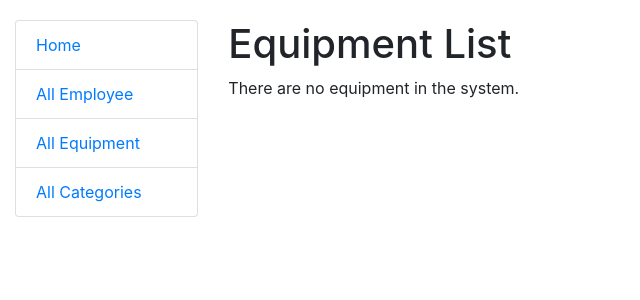
After one commit to YBlck/office-inventory-system, a Django app: page /equipment/ in a window 1280 px wide. The commit adds this page. Shown: the top 300 px of the page, without its empty margins (0-640 px from the left). Run offline with Django 5.2, Linux system fonts and the light colour scheme; data that the repository does not hold is empty.

Commit message:
feat: add new views for Equipment
- add equipment list view and template
- add equipment detail view and template
- add get_absolute_url to equipment model
- add href to sidebar

```diff
--- a/manager/models.py
+++ b/manager/models.py
@@ -26,6 +26,7 @@ class Staff(AbstractUser):
 
     def get_absolute_url(self):
         return reverse("manager:staff-detail", kwargs={"pk": self.pk})
+
 
 class Category(models.Model):
     name = models.CharField(max_length=50)
@@ -67,6 +68,9 @@ class Equipment(models.Model):
     def __str__(self):
         return f"{self.name} - {self.internal_serial_number} ({self.category})"
 
+    def get_absolute_url(self):
+        return reverse("manager:equipment-detail", kwargs={"pk": self.pk})
+
 
 class EquipmentEmployeeAssignment(models.Model):
     equipment = models.ForeignKey(Equipment, on_delete=models.CASCADE)
--- a/manager/urls.py
+++ b/manager/urls.py
@@ -1,6 +1,13 @@
 from django.urls import path
 
-from manager.views import index, StaffListView, StaffDetailView, CategoryListView
+from manager.views import (
+    index,
+    StaffListView,
+    StaffDetailView,
+    CategoryListView,
+    EquipmentListView,
+    EquipmentDetailView,
+)
 
 app_name = "manager"
 urlpatterns = [
@@ -8,4 +15,9 @@ urlpatterns = [
     path("staff/", StaffListView.as_view(), name="staff-list"),
     path("staff/<int:pk>/", StaffDetailView.as_view(), name="staff-detail"),
     path("categories/", CategoryListView.as_view(), name="category-list"),
+    path("equipment/", EquipmentListView.as_view(), name="equipment-list"),
+    path(
+        "equipment/<int:pk>/",
+        EquipmentDetailView.as_view(), name="equipment-detail"
+    ),
 ]
--- a/manager/views.py
+++ b/manager/views.py
@@ -34,3 +34,11 @@ class StaffDetailView(generic.DetailView):
 
 class CategoryListView(generic.ListView):
     model = Category
+
+
+class EquipmentListView(generic.ListView):
+    model = Equipment
+
+
+class EquipmentDetailView(generic.DetailView):
+    model = Equipment
--- a/templates/includes/sidebar.html
+++ b/templates/includes/sidebar.html
@@ -1,6 +1,6 @@
 <ul class="sidebar-nav list-group">
   <li class="list-group-item"><a href="{% url 'manager:index' %}">Home</a></li>
   <li class="list-group-item"><a href="{% url 'manager:staff-list' %}">All Employee</a></li>
-  <li class="list-group-item"><a href="#">All Equipment</a></li>
+  <li class="list-group-item"><a href="{% url 'manager:equipment-list' %}">All Equipment</a></li>
   <li class="list-group-item"><a href="{% url 'manager:category-list' %}">All Categories</a></li>
 </ul>
--- /dev/null
+++ b/templates/manager/equipment_list.html
@@ -0,0 +1,26 @@
+{% extends "base.html" %}
+
+{% block content %}
+  <h1>Equipment List</h1>
+  {% if equipment_list %}
+  <table class="table">
+    <tr>
+      <th>Name</th>
+      <th>Serial number</th>
+      <th>Category</th>
+      <th>Added at</th>
+    </tr>
+  {% for equipment in equipment_list %}
+    <tr>
+      <td><a href="{{ equipment.get_absolute_url }}">{{ equipment.name }}</a></td>
+      <td>{{ equipment.internal_serial_number }}</td>
+      <td>{{ equipment.category }}</td>
+      <td>{{ equipment.added_at }}</td>
+    </tr>
+  {% endfor %}
+
+  </table>
+  {% else %}
+    <p>There are no equipment in the system.</p>
+  {% endif %}
+{% endblock %}
```
Also changed, not shown: templates/manager/equipment_detail.html (added, +10 -0 lines).
